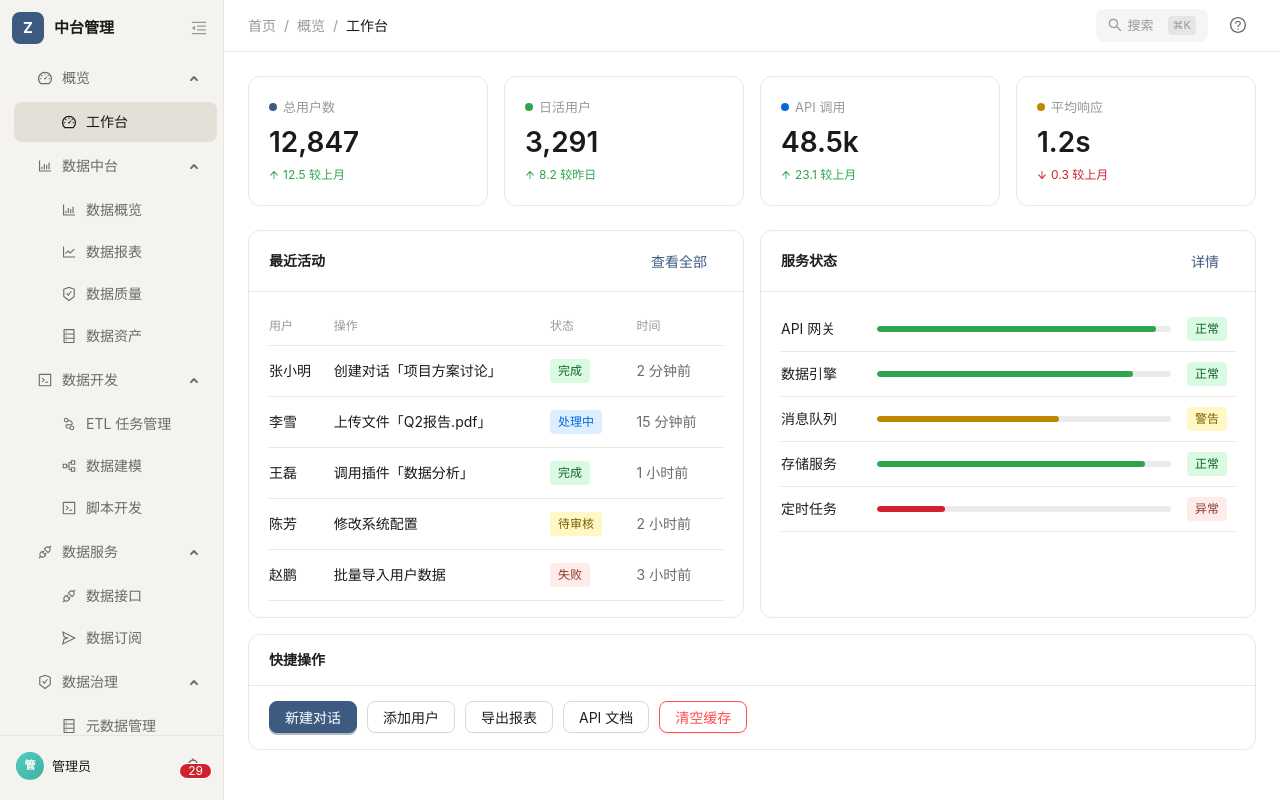
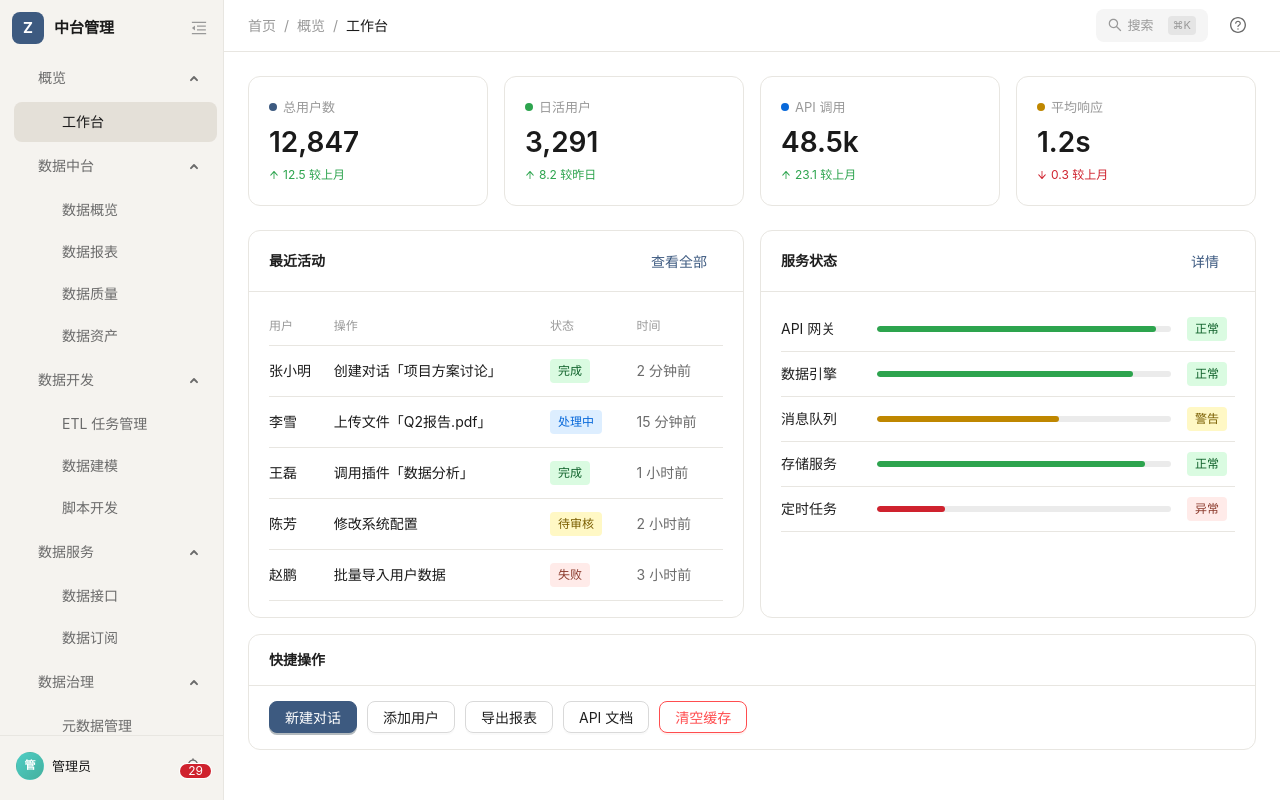
Before and after one commit to shenfay/react-admin-scaffold, a React (Vite) app: page /dashboard in a window 1280 px wide. Built offline with nearby package versions, Linux system fonts and the light colour scheme.

Commit message:
fix: 展开隐藏父级图标+折叠按钮与菜单位置对齐

```diff
--- a/src/components/Layout/Sidebar/index.tsx
+++ b/src/components/Layout/Sidebar/index.tsx
@@ -12,12 +12,12 @@ import type { MenuItem } from '@/config/menu'
 
 const { Sider } = Layout
 
-function renderMenuItems(items: MenuItem[], userMenus: string[], isLogin: boolean): MenuItem[] {
+function renderMenuItems(items: MenuItem[], userMenus: string[], isLogin: boolean, showIcons: boolean): MenuItem[] {
   return items
     .map(item => {
       const renderItem = {
         ...item,
-        icon: item.icon ? getIcon(item.icon as string) : undefined,
+        icon: showIcons && item.icon ? getIcon(item.icon as string) : undefined,
         label: item.badge ? (
           <span style={{ display: 'flex', alignItems: 'center', justifyContent: 'space-between' }}>
             {item.label}
@@ -29,7 +29,7 @@ function renderMenuItems(items: MenuItem[], userMenus: string[], isLogin: boolea
       }
 
       if (item.children) {
-        const filteredChildren = renderMenuItems(item.children, userMenus, isLogin)
+        const filteredChildren = renderMenuItems(item.children, userMenus, isLogin, showIcons)
         if (filteredChildren.length === 0) return null
         return {
           ...renderItem,
@@ -52,7 +52,7 @@ export default function Sidebar() {
   const { sidebarCollapsed, toggleSidebar, username, isLogin, menus } = useAppStore()
   const [openKeys, setOpenKeys] = useState<string[]>(['overview', 'data', 'data-dev', 'data-service', 'data-govern', 'monitor', 'user', 'business', 'system'])
 
-  const filteredMenu = renderMenuItems(menuConfig, menus, isLogin)
+  const filteredMenu = renderMenuItems(menuConfig, menus, isLogin, sidebarCollapsed)
 
   const handleMenuClick = ({ key }: { key: string }) => {
     const item = menuConfig
@@ -90,7 +90,7 @@ export default function Sidebar() {
         {/* Logo / Toggle */}
         <div
           style={{
-            padding: sidebarCollapsed ? '16px 0' : '16px 12px',
+            padding: sidebarCollapsed ? '16px 8px' : '16px 12px',
             display: 'flex',
             alignItems: 'center',
             justifyContent: sidebarCollapsed ? 'center' : 'flex-start',
@@ -112,6 +112,8 @@ export default function Sidebar() {
                 display: 'flex',
                 alignItems: 'center',
                 justifyContent: 'center',
+                borderRadius: 8,
+                transition: 'all 0.15s',
               }}
             />
           ) : (
```
